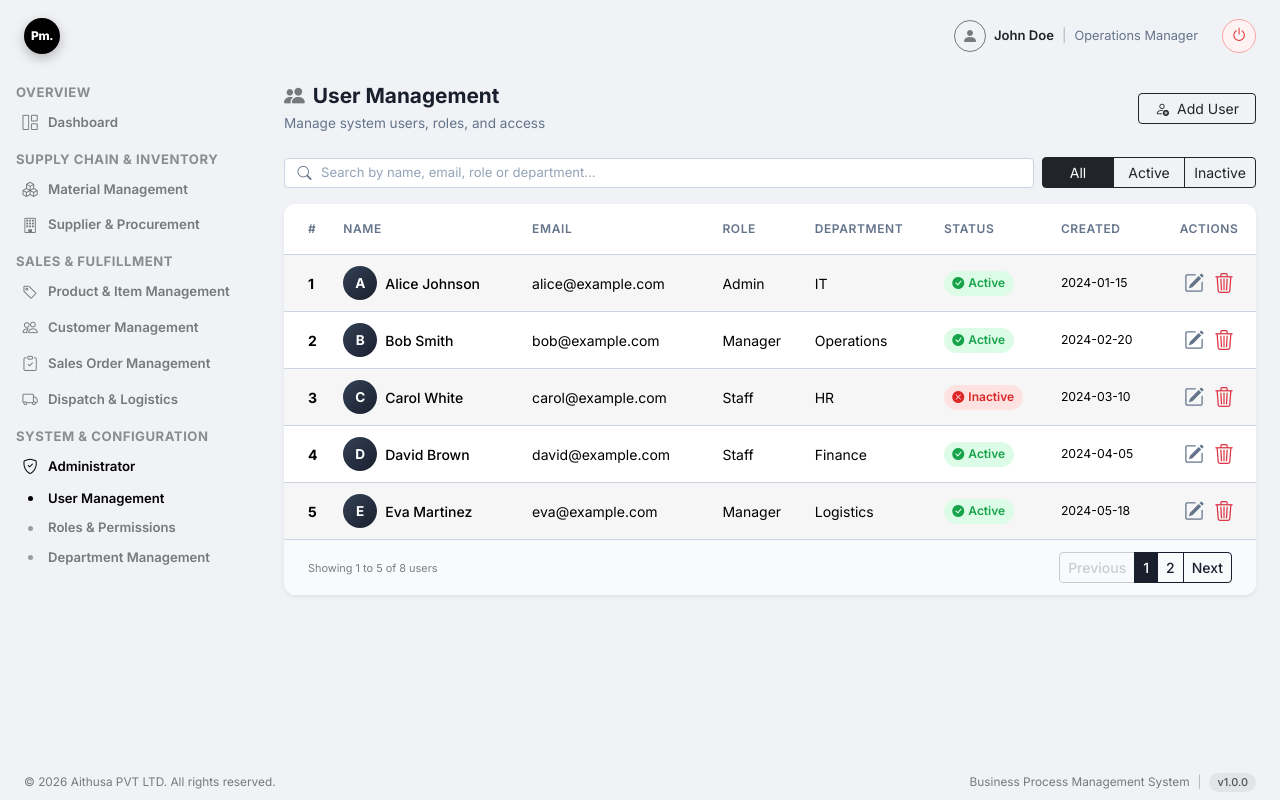
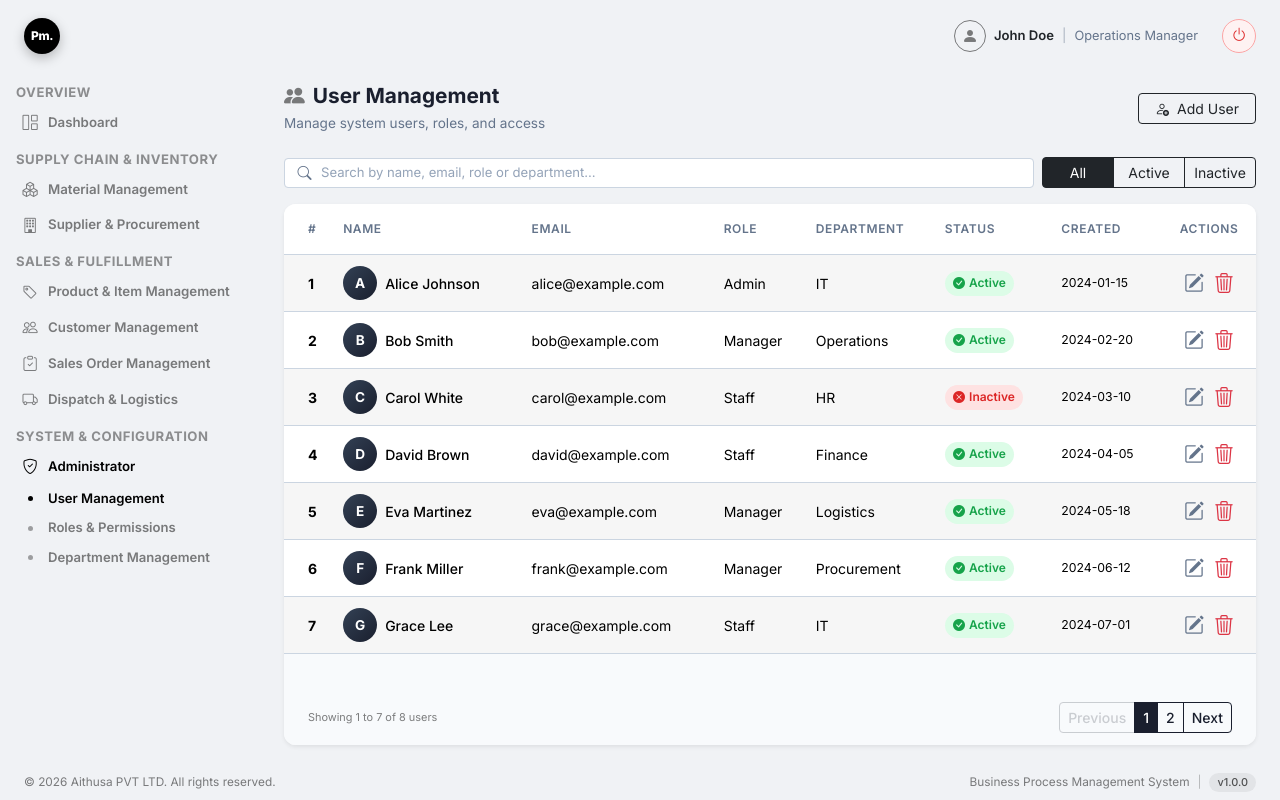
Before and after one commit to warunarathnayake/process-management-ui, an Angular app in the folder process-management-ui/: page /#/users in a window 1280 px wide. Built offline with nearby package versions, Linux system fonts and the light colour scheme.

Commit message:
feat(layout): fit tables to viewport height with dynamic pagination and footer background

```diff
--- a/process-management-ui/src/app/components/administrator/department-management/department-management.component.html
+++ b/process-management-ui/src/app/components/administrator/department-management/department-management.component.html
@@ -1,4 +1,4 @@
-<div class="department-management-page">
+<div class="department-management-page page-fill">
 
   <!-- Page Header -->
   <div class="page-header d-flex align-items-center justify-content-between mb-4">
@@ -39,7 +39,7 @@
 
   <!-- Departments Table -->
   <div class="table-card shadow-sm" data-bs-theme="light">
-    <div class="table-responsive">
+    <div class="table-responsive" [appAutoPageSize]="pageSize" [autoPageSizeCurrentPage]="currentPage">
       <table class="table table-striped align-middle mb-0">
         <thead>
           <tr>
--- a/process-management-ui/src/app/components/administrator/department-management/department-management.component.ts
+++ b/process-management-ui/src/app/components/administrator/department-management/department-management.component.ts
@@ -1,6 +1,7 @@
 import { Component, signal, computed } from '@angular/core';
 import { CommonModule } from '@angular/common';
 import { FormsModule } from '@angular/forms';
+import { AutoPageSizeDirective } from '../../../shared/directives/auto-page-size.directive';
 
 export interface Department {
   id: number;
@@ -17,7 +18,7 @@ export interface DepartmentFormData {
 @Component({
   selector: 'app-department-management',
   standalone: true,
-  imports: [CommonModule, FormsModule],
+  imports: [CommonModule, FormsModule, AutoPageSizeDirective],
   templateUrl: './department-management.component.html',
   styleUrls: ['./department-management.component.scss']
 })
--- a/process-management-ui/src/app/components/administrator/user-management/user-management.component.html
+++ b/process-management-ui/src/app/components/administrator/user-management/user-management.component.html
@@ -1,4 +1,4 @@
-<div class="user-management-page">
+<div class="user-management-page page-fill">
 
   <!-- Page Header -->
   <div class="page-header d-flex align-items-center justify-content-between mb-4">
@@ -48,7 +48,7 @@
 
   <!-- Users Table -->
   <div class="table-card shadow-sm" data-bs-theme="light">
-    <div class="table-responsive">
+    <div class="table-responsive" [appAutoPageSize]="pageSize" [autoPageSizeCurrentPage]="currentPage">
       <table class="table table-striped align-middle mb-0">
         <thead>
           <tr>
--- a/process-management-ui/src/app/components/administrator/user-management/user-management.component.ts
+++ b/process-management-ui/src/app/components/administrator/user-management/user-management.component.ts
@@ -1,6 +1,7 @@
 import { Component, signal, computed } from '@angular/core';
 import { CommonModule } from '@angular/common';
 import { FormsModule } from '@angular/forms';
+import { AutoPageSizeDirective } from '../../../shared/directives/auto-page-size.directive';
 
 export interface User {
   id: number;
@@ -16,7 +17,7 @@ export interface User {
 @Component({
   selector: 'app-user-management',
   standalone: true,
-  imports: [CommonModule, FormsModule],
+  imports: [CommonModule, FormsModule, AutoPageSizeDirective],
   templateUrl: './user-management.component.html',
   styleUrls: ['./user-management.component.scss']
 })
--- a/process-management-ui/src/app/components/layout/layout.component.html
+++ b/process-management-ui/src/app/components/layout/layout.component.html
@@ -1,4 +1,4 @@
-<div class="app-shell d-flex flex-column min-vh-100">
+<div class="app-shell d-flex flex-column vh-100">
 
   <!-- 1. Top: Full-Width Header -->
   <app-header (logout)="onLogout()"></app-header>
--- a/process-management-ui/src/app/components/layout/layout.component.scss
+++ b/process-management-ui/src/app/components/layout/layout.component.scss
@@ -3,28 +3,40 @@
 
 :host {
   display: block;
-  min-height: 100vh;
+  height: 100vh;
+  overflow: hidden;
   background-color: $theme-bg;
 }
 
+// App shell is locked to the viewport height (no window-level scrolling).
 .app-shell {
-  min-height: 100vh;
+  height: 100vh;
+  overflow: hidden;
   background-color: $theme-bg;
 }
 
+// Middle body takes all remaining height between header and footer.
 .app-main-container {
-  min-height: calc(100vh - 120px);
+  flex: 1 1 auto;
+  min-height: 0;
   background-color: $theme-bg;
 }
 
 .sidebar-wrapper {
   width: 260px;
   min-width: 260px;
+  min-height: 0;
+  overflow-y: auto;
   background-color: $theme-bg;
   border: none;
 }
 
+// Panel is a flex column so routed pages can stretch to fill the height.
 .panel-wrapper {
+  display: flex;
+  flex-direction: column;
+  min-width: 0;
+  min-height: 0;
+  overflow: hidden;
   background-color: $theme-bg;
-  overflow-y: auto;
 }
--- a/process-management-ui/src/app/components/material-management/material-category/material-category.component.html
+++ b/process-management-ui/src/app/components/material-management/material-category/material-category.component.html
@@ -1,4 +1,4 @@
-<div class="material-category-page">
+<div class="material-category-page page-fill">
 
   <!-- Page Header -->
   <div class="page-header d-flex align-items-center justify-content-between mb-4">
@@ -51,7 +51,7 @@
 
   <!-- Categories Table -->
   <div class="table-card shadow-sm" data-bs-theme="light">
-    <div class="table-responsive">
+    <div class="table-responsive" [appAutoPageSize]="pageSize" [autoPageSizeCurrentPage]="currentPage">
       <table class="table table-striped align-middle mb-0">
         <thead>
           <tr>
--- a/process-management-ui/src/app/components/material-management/material-category/material-category.component.ts
+++ b/process-management-ui/src/app/components/material-management/material-category/material-category.component.ts
@@ -1,6 +1,7 @@
 import { Component, signal, computed } from '@angular/core';
 import { CommonModule } from '@angular/common';
 import { FormsModule } from '@angular/forms';
+import { AutoPageSizeDirective } from '../../../shared/directives/auto-page-size.directive';
 
 export interface MaterialCategory {
   id: number;
@@ -22,7 +23,7 @@ export interface MaterialCategoryFormData {
 @Component({
   selector: 'app-material-category',
   standalone: true,
-  imports: [CommonModule, FormsModule],
+  imports: [CommonModule, FormsModule, AutoPageSizeDirective],
   templateUrl: './material-category.component.html',
   styleUrls: ['./material-category.component.scss']
 })
--- a/process-management-ui/src/app/components/material-management/unit/unit.component.html
+++ b/process-management-ui/src/app/components/material-management/unit/unit.component.html
@@ -1,4 +1,4 @@
-<div class="unit-management-page">
+<div class="unit-management-page page-fill">
 
   <!-- Page Header -->
   <div class="page-header d-flex align-items-center justify-content-between mb-4">
@@ -62,7 +62,7 @@
 
   <!-- Units Table -->
   <div class="table-card shadow-sm" data-bs-theme="light">
-    <div class="table-responsive">
+    <div class="table-responsive" [appAutoPageSize]="pageSize" [autoPageSizeCurrentPage]="currentPage">
       <table class="table table-striped align-middle mb-0">
         <thead>
           <tr>
--- a/process-management-ui/src/app/components/material-management/unit/unit.component.ts
+++ b/process-management-ui/src/app/components/material-management/unit/unit.component.ts
@@ -1,6 +1,7 @@
 import { Component, signal, computed } from '@angular/core';
 import { CommonModule } from '@angular/common';
 import { FormsModule } from '@angular/forms';
+import { AutoPageSizeDirective } from '../../../shared/directives/auto-page-size.directive';
 
 export type MeasurementType =
   | 'Mass / Weight'
@@ -39,7 +40,7 @@ export interface UnitFormData {
 @Component({
   selector: 'app-unit',
   standalone: true,
-  imports: [CommonModule, FormsModule],
+  imports: [CommonModule, FormsModule, AutoPageSizeDirective],
   templateUrl: './unit.component.html',
   styleUrls: ['./unit.component.scss']
 })
--- /dev/null
+++ b/process-management-ui/src/app/shared/directives/auto-page-size.directive.ts
@@ -0,0 +1,114 @@
+import {
+  AfterViewInit,
+  Directive,
+  ElementRef,
+  Input,
+  NgZone,
+  OnDestroy,
+  WritableSignal,
+  inject
+} from '@angular/core';
+
+/**
+ * Auto Page Size
+ * ----------------------------------------------------------------------------
+ * Place on the scrollable table wrapper (`.table-responsive`) of a page that
+ * uses the `page-fill` layout. It measures the available height and the height
+ * of a table row, then updates the page-size signal so that exactly the number
+ * of rows that fit in the window are shown — no vertical scrolling.
+ *
+ * Re-calculates automatically when the window / panel is resized.
+ *
+ * Usage:
+ *   <div class="table-responsive"
+ *        [appAutoPageSize]="pageSize"
+ *        [autoPageSizeCurrentPage]="currentPage">
+ */
+@Directive({
+  selector: '[appAutoPageSize]',
+  standalone: true
+})
+export class AutoPageSizeDirective implements AfterViewInit, OnDestroy {
+  private readonly host = inject<ElementRef<HTMLElement>>(ElementRef);
+  private readonly zone = inject(NgZone);
+
+  /** Page-size signal to update. */
+  @Input({ required: true, alias: 'appAutoPageSize' }) pageSize!: WritableSignal<number>;
+
+  /** Optional current-page signal; kept in range so the first visible row stays visible. */
+  @Input('autoPageSizeCurrentPage') currentPage?: WritableSignal<number>;
+
+  /** Row height used until a real data row has been rendered and measured. */
+  @Input('autoPageSizeRowHeight') fallbackRowHeight = 56;
+
+  /** Lower bound for the number of rows per page. */
+  @Input('autoPageSizeMin') minRows = 1;
+
+  private resizeObserver?: ResizeObserver;
+  private frame = 0;
+  private lastRowHeight = 0;
+
+  ngAfterViewInit(): void {
+    this.zone.runOutsideAngular(() => {
+      this.resizeObserver = new ResizeObserver(() => this.schedule());
+      this.resizeObserver.observe(this.host.nativeElement);
+
+      // Also observe the table so a newly rendered row height is picked up.
+      const table = this.host.nativeElement.querySelector('table');
+      if (table) {
+        this.resizeObserver.observe(table);
+      }
+      this.schedule();
+    });
+  }
+
+  ngOnDestroy(): void {
+    this.resizeObserver?.disconnect();
+    cancelAnimationFrame(this.frame);
+  }
+
+  private schedule(): void {
+    cancelAnimationFrame(this.frame);
+    this.frame = requestAnimationFrame(() => this.recalculate());
+  }
+
+  private recalculate(): void {
+    const el = this.host.nativeElement;
+    const available = el.clientHeight;
+    if (available <= 0) return;
+
+    const thead = el.querySelector('thead') as HTMLElement | null;
+    const headerHeight = thead ? thead.getBoundingClientRect().height : 0;
+
+    const rowHeight = this.measureRowHeight();
+    const bodySpace = available - headerHeight;
+
+    // Small tolerance (1px) to avoid sub-pixel rounding causing an overflow.
+    const rows = Math.max(this.minRows, Math.floor((bodySpace - 1) / rowHeight));
+
+    if (rows === this.pageSize()) return;
+
+    this.zone.run(() => {
+      const oldSize = this.pageSize();
+      if (this.currentPage) {
+        // Keep the first visible record on screen after the page size changes.
+        const firstIndex = (this.currentPage() - 1) * oldSize;
+        this.currentPage.set(Math.floor(firstIndex / rows) + 1);
+      }
+      this.pageSize.set(rows);
+    });
+  }
+
+  /** Tallest rendered data row (ignores the empty-state row with colspan). */
+  private measureRowHeight(): number {
+    const rows = Array.from(
+      this.host.nativeElement.querySelectorAll<HTMLTableRowElement>('tbody > tr')
+    ).filter(tr => !tr.querySelector('td[colspan]'));
+
+    const measured = rows.reduce((max, tr) => Math.max(max, tr.getBoundingClientRect().height), 0);
+    if (measured > 0) {
+      this.lastRowHeight = Math.ceil(measured);
+    }
+    return this.lastRowHeight || this.fallbackRowHeight;
+  }
+}
--- a/process-management-ui/src/styles.scss
+++ b/process-management-ui/src/styles.scss
@@ -100,3 +100,58 @@ body {
     }
   }
 }
+
+
+// ── Full-Height Page Layout (table fits the window) ────────
+// Routed page hosts (e.g. <app-unit>) stretch to fill the layout panel.
+.panel-wrapper > :not(router-outlet) {
+  display: flex;
+  flex-direction: column;
+  flex: 1 1 auto;
+  min-height: 0;
+}
+
+// Add `page-fill` to a page's root element: header + filters keep their
+// natural height and the table card takes all the remaining window height.
+.page-fill {
+  display: flex;
+  flex-direction: column;
+  flex: 1 1 auto;
+  min-height: 0;
+
+  > .page-header,
+  > .filter-bar {
+    flex-shrink: 0;
+  }
+
+  > .table-card {
+    display: flex;
+    flex-direction: column;
+    flex: 1 1 auto;
+    min-height: 0;
+
+    > .table-responsive {
+      // Height comes from the window (flex-basis 0), never from the row count;
+      // the AutoPageSize directive then fits the number of rows to this height.
+      flex: 1 1 0;
+      min-height: 0;
+      overflow-y: hidden;
+      // Empty space below the last row uses the table footer colour
+      // (rows/header keep their own white background).
+      background-color: $bg-surface-subtle;
+
+      // Keep column headers visible if rows ever overflow the card
+      thead th {
+        position: sticky;
+        top: 0;
+        z-index: 2;
+        background-color: #ffffff;
+      }
+    }
+
+    > .table-footer {
+      flex-shrink: 0;
+      margin-top: auto;
+    }
+  }
+}
```
